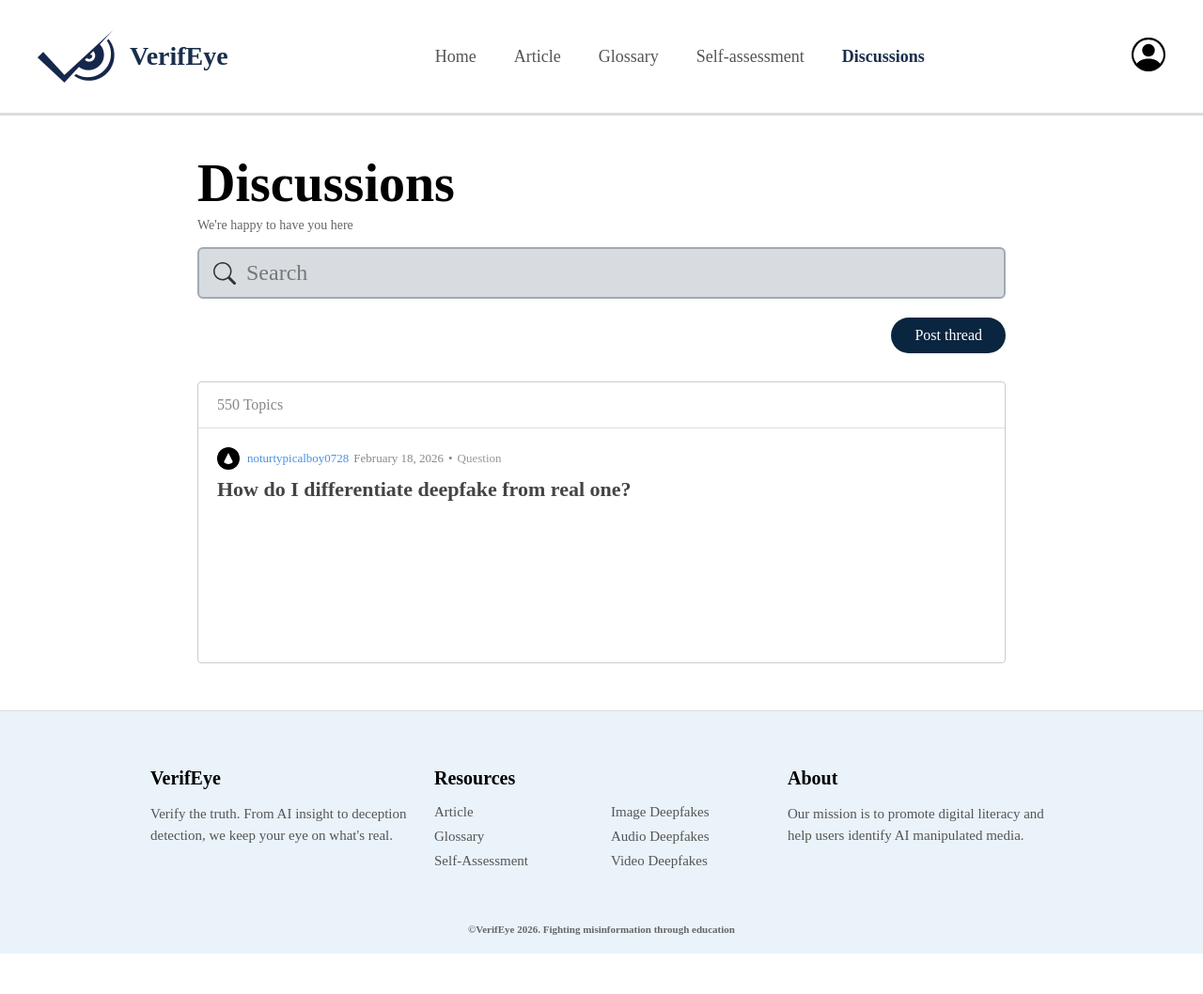
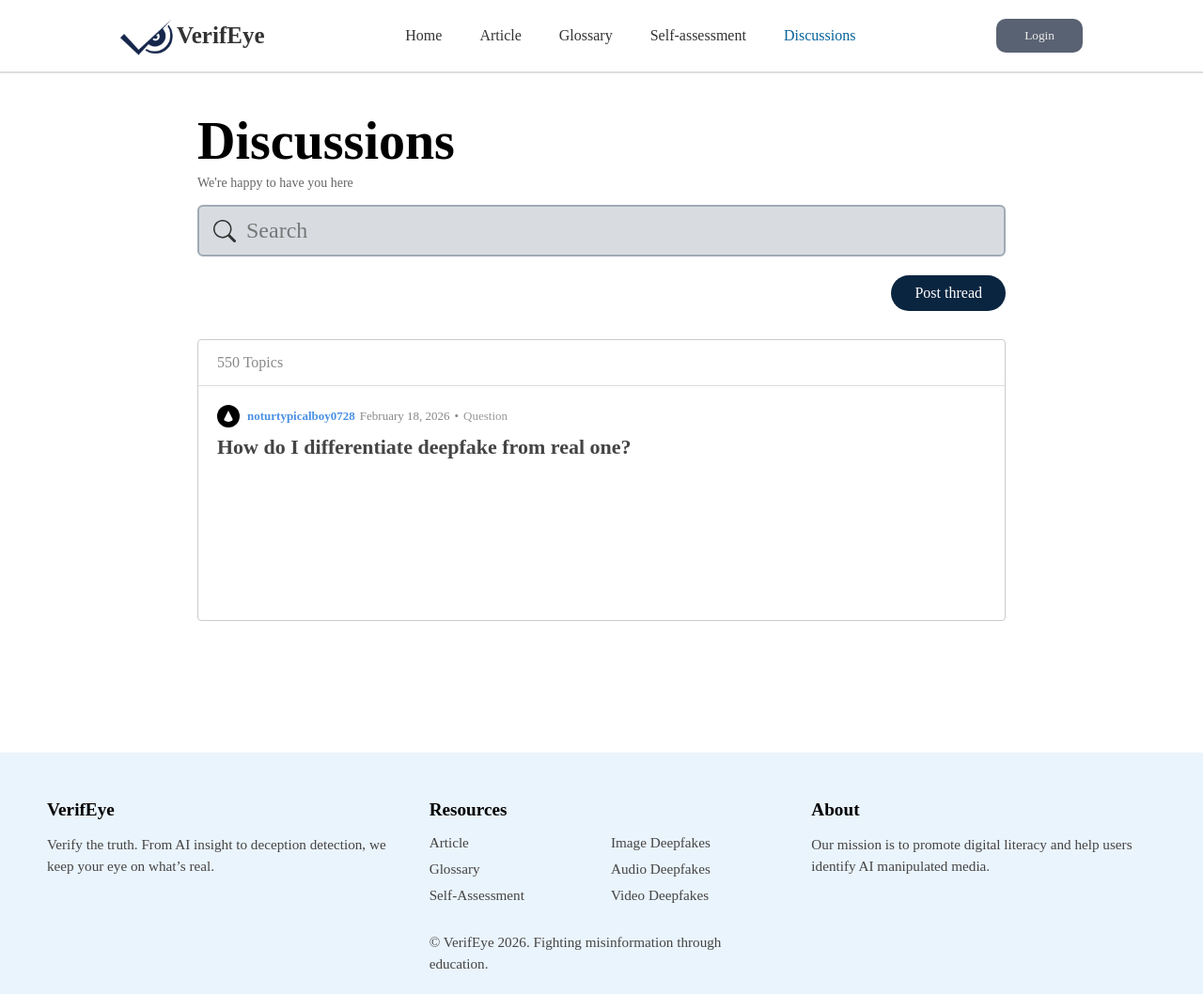
Before and after one commit to VerifeyeD/Verifeye, a plain HTML site: page pages/forum.html in a window 1280 px wide. Shown: the whole page at 94% size. Before the commit the page ends 1015 px from the top, so only its background shows below. Drawn offline with Linux system fonts and the light colour scheme; a web font is replaced by a local one.

Commit message:
Fixed header alignment of forum/discussions page

```diff
--- a/css/forumpage.css
+++ b/css/forumpage.css
@@ -1,14 +1,16 @@
-/* General Reset */
 * {
+    margin: 0;
+    padding: 0;
     box-sizing: border-box;
+    font-family: 'Hahmlet', serif;
 }
 
 body {
-    font-family: 'Hahmlet', serif;
-    margin: 0;
-    padding: 0;
-    background-color: #ffffff;
     color: #333;
+    background-color: #fff;
+    display: flex;
+    flex-direction: column;
+    min-height: 100vh;
 }
 
 a {
@@ -16,55 +18,80 @@ a {
     color: inherit;
 }
 
-/* Header Styles */
-.header {
+/* --- HEADER & NAVIGATION (100% Exact Homepage Alignments) --- */
+header {
+    width: 100%;
+    padding: 0 10%;
     background-color: #fff;
-    padding: 20px 40px;
-    border-bottom: 3px solid #dcdcdc; /* Thicker border to match image */
+}
+
+nav {
     display: flex;
+    align-items: center;
     justify-content: space-between;
-    align-items: center;
+    padding: 20px 0;
 }
 
 .logo {
     display: flex;
     align-items: center;
-    gap: 10px;
+    height: 15px;
 }
 
-.logo-icon svg {
-    width: 40px;
-    height: 40px;
+.logo img {
+    width: 60px;
 }
 
-.logo span {
-    font-size: 28px;
-    font-weight: 700;
-    color: #1a2f4d;
+.logoname {
+    font-size: 25px;
+    color: #333;
 }
 
-.nav {
+nav ul {
     display: flex;
-    gap: 40px;
+    list-style: none;
 }
 
-.nav a {
-    color: #555;
-    font-size: 18px;
-    font-weight: 500;
+nav ul li {
+    margin: 0 20px;
 }
 
-.nav a:hover, .nav a.active {
-    color: #1a2f4d;
-    font-weight: 700;
+nav ul li a {
+    text-decoration: none;
+    color: #333;
+    transition: 0.3s;
 }
 
-.user-icon {
-    color: #000;
+nav ul li a.active, nav ul li a:hover {
+    color: #06629b;
+}
+
+.btn-login {
+    padding: 10px 30px;
+    background: #596272;
+    color: #ececec;
+    border: none;
+    border-radius: 10px;
     cursor: pointer;
 }
 
-/* Container Styles */
+.btn-login:hover {
+    transform: scale(1.05);
+    transition: 0.5s;
+}
+
+.header-line {
+    border: none;
+    border-top: 2px solid #ddd;
+    width: 100%;
+    margin: 0 auto;
+}
+
+/* --- MAIN CONTENT: DISCUSSIONS --- */
+main {
+    flex: 1; /* Pushes footer down */
+}
+
 .container {
     max-width: 900px;
     margin: 40px auto;
@@ -95,9 +122,9 @@ a {
 .search-bar {
     width: 100%;
     padding: 12px 20px 12px 50px;
-    border: 2px solid #a0aab5; /* Grey-blue border */
+    border: 2px solid #a0aab5;
     border-radius: 6px;
-    background-color: #d8dce1; /* Light grey background */
+    background-color: #d8dce1;
     font-family: 'Hahmlet', serif;
     font-size: 24px;
     color: #555;
@@ -105,6 +132,7 @@ a {
     background-repeat: no-repeat;
     background-position: 15px center;
     background-size: 24px;
+    outline: none;
 }
 
 .search-bar::placeholder {
@@ -113,7 +141,7 @@ a {
 
 .post-thread-btn {
     float: right;
-    background-color: #0a2540; /* Dark Navy */
+    background-color: #0a2540;
     color: white;
     padding: 10px 25px;
     border-radius: 25px;
@@ -121,6 +149,12 @@ a {
     font-weight: 500;
     margin-bottom: 30px;
     clear: both;
+    transition: 0.3s;
+}
+
+.post-thread-btn:hover {
+    background-color: #163c63;
+    transform: scale(1.05);
 }
 
 /* Thread List Box */
@@ -130,7 +164,7 @@ a {
     border: 1px solid #ccc;
     border-radius: 4px;
     background-color: #fff;
-    min-height: 300px; /* To match the box height in image */
+    min-height: 300px;
 }
 
 .thread-count {
@@ -142,6 +176,11 @@ a {
 
 .thread-item {
     padding: 20px;
+    transition: background-color 0.2s;
+}
+
+.thread-item:hover {
+    background-color: #f9fbfd; /* Slight hover effect for forum threads */
 }
 
 .thread-meta {
@@ -171,12 +210,13 @@ a {
     height: 12px;
     background-color: white;
     border-radius: 50%;
-    clip-path: polygon(20% 100%, 80% 100%, 100% 100%, 50% 0%, 0% 100%); /* Rough shape */
+    clip-path: polygon(20% 100%, 80% 100%, 100% 100%, 50% 0%, 0% 100%);
 }
 
 .username {
-    color: #4a90e2; /* Blue tint for username */
+    color: #4a90e2;
     margin-right: 5px;
+    font-weight: 600;
 }
 
 .dot {
@@ -192,73 +232,64 @@ a {
     font-weight: 700;
     color: #444;
     display: block;
+    transition: color 0.2s;
 }
 
-/* Footer Styles */
-.footer {
-    background-color: #eaf3fa; /* Light Blue Footer */
-    padding: 40px 0 20px;
-    margin-top: 50px;
-    border-top: 1px solid #ddd;
+.thread-item:hover .thread-title {
+    color: #06629b; /* Changes link color on hover */
+}
+
+/* --- FOOTER --- */
+footer {
+    background-color: #EAF4FC;
+    padding: 50px 50px 20px 50px;
+    margin-top: 100px;
 }
 
 .footer-content {
-    max-width: 1000px;
+    display: flex;
+    justify-content: space-between;
+    max-width: 1200px;
     margin: 0 auto;
-    display: flex;
-    flex-wrap: wrap;
-    justify-content: space-between;
-    padding: 0 20px;
+    gap: 40px;
 }
 
-.footer-section {
+.footer-col {
     flex: 1;
-    min-width: 150px;
-    margin-bottom: 20px;
 }
 
-.brand-section {
-    flex: 1.5; /* Slightly wider */
-    padding-right: 20px;
-}
-
-.about-section {
-    flex: 1.5;
-}
-
-.footer-section h3 {
-    font-size: 20px;
+.footer-col h3 {
+    font-size: 1.2rem;
     font-weight: 700;
     margin-bottom: 15px;
     color: #000;
 }
 
-.footer-section p {
-    font-size: 15px;
+.footer-col p {
+    font-size: 0.95rem;
     line-height: 1.5;
-    color: #555;
-    margin: 0;
+    color: #444;
 }
 
-.footer-section ul {
-    list-style: none;
-    padding: 0;
-    margin: 0;
+.link-grid {
+    display: grid;
+    grid-template-columns: 1fr 1fr;
+    gap: 10px 20px;
+    margin-bottom: 20px;
 }
 
-.footer-section ul li {
-    margin-bottom: 8px;
+.link-grid a {
+    text-decoration: none;
+    color: #444;
+    font-size: 0.95rem;
 }
 
-.footer-section ul li a {
-    font-size: 15px;
-    color: #555;
+.link-grid a:hover {
+    color: #06629b;
 }
 
 .copyright {
-    text-align: center;
-    font-size: 11px;
+    font-size: 0.75rem;
     color: #666;
     margin-top: 30px;
-    font-weight: 600;
 }
--- a/pages/forum.html
+++ b/pages/forum.html
@@ -4,36 +4,40 @@
     <meta charset="UTF-8">
     <meta name="viewport" content="width=device-width, initial-scale=1.0">
     <title>VerifEye | Discussions</title>
+
+    <link rel="stylesheet" href="../css/forumpage.css">
+
     <link rel="preconnect" href="https://fonts.googleapis.com">
     <link rel="preconnect" href="https://fonts.gstatic.com" crossorigin>
-    <link href="https://fonts.googleapis.com/css2?family=Hahmlet:wght@400;500;600;700&display=swap" rel="stylesheet">
-    <link rel="stylesheet" href="../css/forumpage.css">
+    <link href="https://fonts.googleapis.com/css2?family=Hahmlet:wght@300;400;500;600;700&display=swap" rel="stylesheet">
 </head>
 <body>
 
-    <div class="header">
+    <header>
+        <nav>
             <div class="logo">
-            <div class="logo-icon">
-                <img src="../assets/images/logo.png" alt="VerifEye Logo" class="logo-image">
+                <img src="../assets/images/logo.png" alt="VerifEye">
+                <h2><div class="logoname">VerifEye</div></h2>
+            </div>
+            <ul>
+                <li><a href="../pages/homepage.html">Home</a></li>
+                <li><a href="../pages/article.html">Article</a></li>
+                <li><a href="../pages/glossary.html">Glossary</a></li>
+                <li><a href="../pages/selfassessment.html">Self-assessment</a></li>
+                <li><a href="../pages/forum.html" class="active">Discussions</a></li>
+            </ul>
+            <button class="btn-login">Login</button>
+            <script>
+                document.querySelector('.btn-login').addEventListener('click', function() {
+                    window.location.href = '../pages/login.html';
+                });
+            </script>
+        </nav>
+    </header>
 
-            </div>
-            <span>VerifEye</span>
-        </div>
-        <div class="nav">
-            <a href="../pages/homepage.html">Home</a>
-            <a href="#">Article</a>
-            <a href="../pages/glossary.html">Glossary</a>
-            <a href="../pages/selfassessment.html">Self-assessment</a>
-            <a href="../pages/forum.html" class="active">Discussions</a>
-        </div>
-        <div class="user-icon">
-            <svg xmlns="http://www.w3.org/2000/svg" width="36" height="36" fill="currentColor" viewBox="0 0 16 16">
-                <path d="M11 6a3 3 0 1 1-6 0 3 3 0 0 1 6 0z"/>
-                <path fill-rule="evenodd" d="M0 8a8 8 0 1 1 16 0A8 8 0 0 1 0 8zm8-7a7 7 0 0 0-5.468 11.37C3.242 11.226 4.805 10 8 10s4.757 1.225 5.468 2.37A7 7 0 0 0 8 1z"/>
-            </svg>
-        </div>
-    </div>
+    <hr class="header-line">
 
+    <main>
         <div class="container">
             <div class="discussions-header">
                 <h1 class="discussions-title">Discussions</h1>
@@ -61,38 +65,34 @@
                 </div>
             </div>
         </div>
+    </main>
 
-    <div class="footer">
+    <footer>
         <div class="footer-content">
-            <div class="footer-section brand-section">
+            <div class="footer-col brand-col">
                 <h3>VerifEye</h3>
-                <p>Verify the truth. From AI insight to deception detection, we keep your eye on what's real.</p>
+                <p>Verify the truth. From AI insight to deception detection, we keep your eye on what’s real.</p>
             </div>
-            <div class="footer-section">
+
+            <div class="footer-col links-col">
                 <h3>Resources</h3>
-                <ul>
-                    <li><a href="#">Article</a></li>
-                    <li><a href="#">Glossary</a></li>
-                    <li><a href="#">Self-Assessment</a></li>
-                </ul>
+                <div class="link-grid">
+                    <a href="#">Article</a>
+                    <a href="#">Image Deepfakes</a>
+                    <a href="#">Glossary</a>
+                    <a href="#">Audio Deepfakes</a>
+                    <a href="#">Self-Assessment</a>
+                    <a href="#">Video Deepfakes</a>
                 </div>
-            <div class="footer-section">
-                <h3 style="opacity: 0;">Links</h3>
-                <ul>
-                    <li><a href="#">Image Deepfakes</a></li>
-                    <li><a href="#">Audio Deepfakes</a></li>
-                    <li><a href="#">Video Deepfakes</a></li>
-                </ul>
+                <p class="copyright">© VerifEye 2026. Fighting misinformation through education.</p>
             </div>
-            <div class="footer-section about-section">
+
+            <div class="footer-col about-col">
                 <h3>About</h3>
                 <p>Our mission is to promote digital literacy and help users identify AI manipulated media.</p>
             </div>
         </div>
-        <div class="copyright">
-            ©VerifEye 2026. Fighting misinformation through education
-        </div>
-    </div>
+    </footer>
 
 </body>
 </html>
```
Lines whose indentation alone changed are shown as unchanged.
